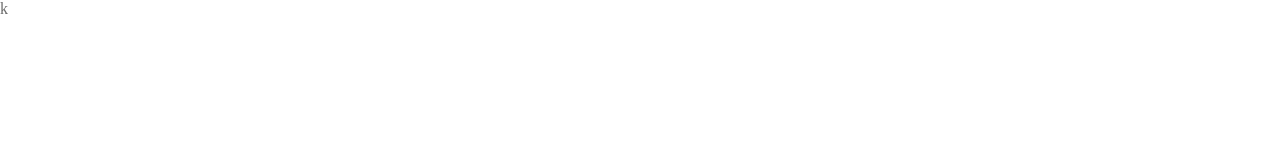
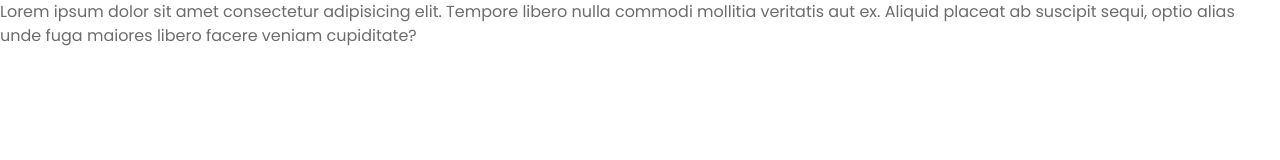
Before and after one commit to gustavosoaresp/travelgram, a plain HTML site: page index.html in a window 1280 px wide. Drawn offline with Linux system fonts and the light colour scheme.

Commit message:
adc fonts

```diff
--- a/index.html
+++ b/index.html
@@ -1,13 +1,18 @@
 <!DOCTYPE html>
 <html lang="pt-br">
 <head>
+    <link rel="preconnect" href="https://fonts.googleapis.com">
+<link rel="preconnect" href="https://fonts.gstatic.com" crossorigin>
+
     <meta charset="UTF-8">
     <meta name="viewport" content="width=device-width, initial-scale=1.0">
     <title>TravelGram | Portal de viagens</title>
-    <link rel="stylesheet" href="/styles/index.css">k
+    <link rel="stylesheet" href="/styles/index.css">
+    <link href="https://fonts.googleapis.com/css2?family=Poppins:ital,wght@0,100;0,200;0,300;0,400;0,500;0,600;0,700;0,800;0,900;1,100;1,200;1,300;1,400;1,500;1,600;1,700;1,800;1,900&display=swap" rel="stylesheet">
+
 </head>
 <body>
-
+<p>Lorem ipsum dolor sit amet consectetur adipisicing elit. Tempore libero nulla commodi mollitia veritatis aut ex. Aliquid placeat ab suscipit sequi, optio alias unde fuga maiores libero facere veniam cupiditate?</p>
 
 
 </body>
--- a/styles/global.css
+++ b/styles/global.css
@@ -13,9 +13,15 @@
     --text-color-primary: #313131;
     --text-color-secondary: #6C6C6C;
 
+     --font-family: "Poppins", sans-serif;
+     --font-lg: 32px/125% var(--font-family);
+     --font-md: 14px/170% var(--font-family);
+     --font-sm: 12px/170% var(--font-family);
+     --font: 16px/150% var(--font-family);
 }
 
 body {
     color: var(--text-color-secondary) ;
     background-color: var(--background-color);
+    font: var(--font);
 }
```
